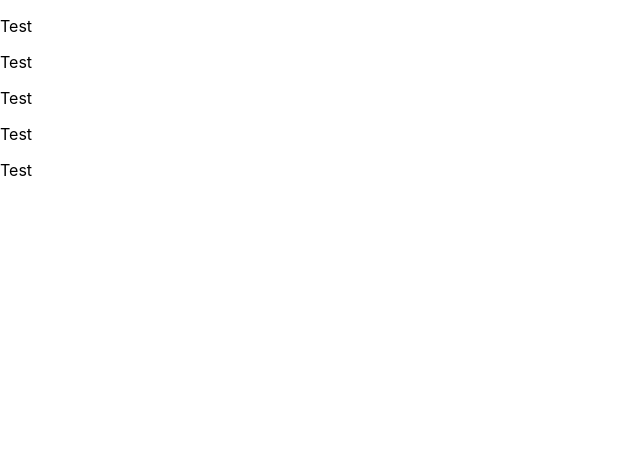
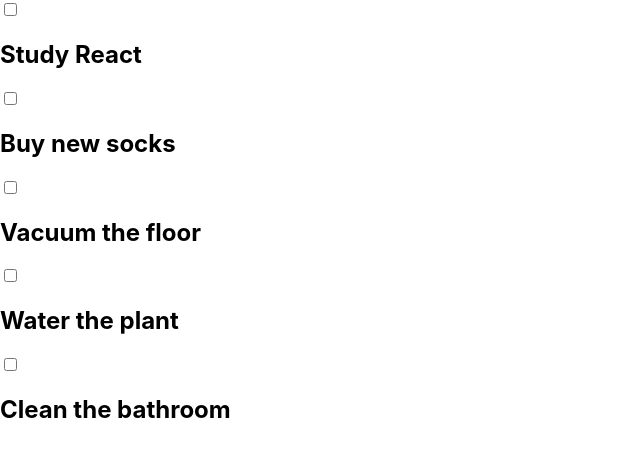
Before and after one commit to RhysMalyon/react-todo-list, a React (Create React App) app: page / in a window 1280 px wide. Shown: the top 456 px of the page, without its empty margins (0-640 px from the left). Built offline with nearby package versions, Linux system fonts and the light colour scheme.

Commit message:
Pull data from props

```diff
--- a/src/components/TodoItem.js
+++ b/src/components/TodoItem.js
@@ -1,20 +1,12 @@
-import React, { Component } from 'react'
+import React from 'react'
 
-class TodoItem extends Component {
-  constructor() {
-    super()
-    this.state = {
-      // STATE HERE
-    }
-  }
-
-  render() {
-    return (
-      <div>
-        <p>Test</p>
-      </div>
-    )
-  }
+function TodoItem(props) {
+  return (
+    <div className="todo-item">
+      <input type="checkbox"></input>
+      <h2>{props.text}</h2>
+    </div>
+  )
 }
 
 export default TodoItem
```
